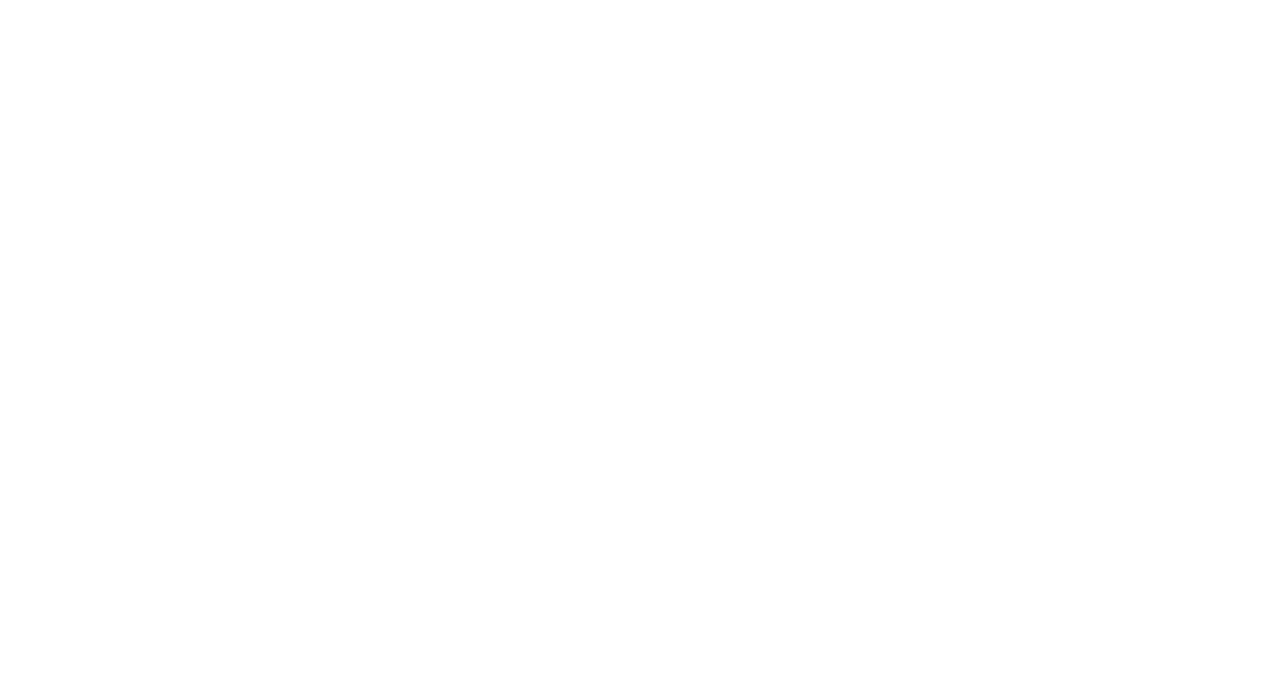
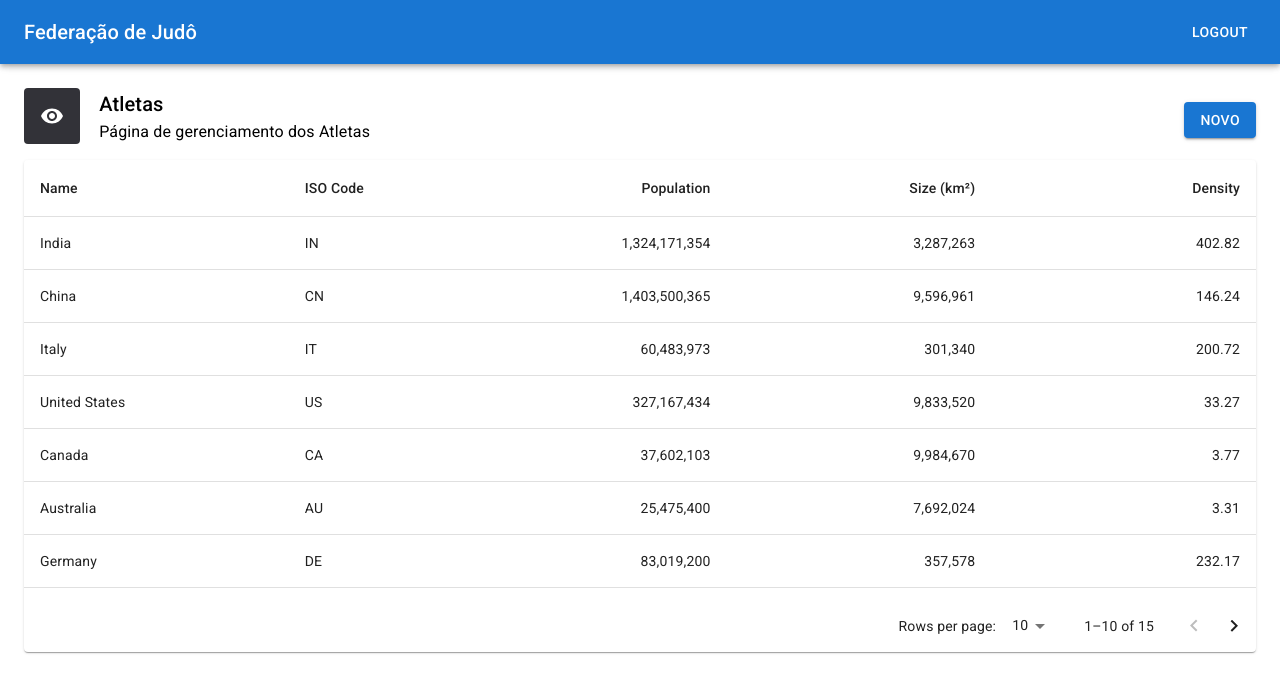
Before and after one commit to felipebsoares/Judo_Project, a React (Create React App) app in the folder frontend/: page /atletas in a window 1280 px wide. Before the commit this address had no page. Shown: the top 692 px of the page. Built offline with nearby package versions, Linux system fonts and the light colour scheme.

Commit message:
feat: add react-table-material-ui

```diff
--- a/frontend/src/pages/atletas-page/atletas-page.tsx
+++ b/frontend/src/pages/atletas-page/atletas-page.tsx
@@ -1,19 +1,166 @@
+import * as React from 'react';
+import Paper from '@mui/material/Paper';
+import Table from '@mui/material/Table';
+import TableBody from '@mui/material/TableBody';
+import TableCell from '@mui/material/TableCell';
+import TableContainer from '@mui/material/TableContainer';
+import TableHead from '@mui/material/TableHead';
+import TablePagination from '@mui/material/TablePagination';
+import TableRow from '@mui/material/TableRow';
+import { LayoutBase } from '../../shared/layout';
+import { Box, Button } from '@mui/material';
+import { PageHeader } from '../../shared/components';
 import { Visibility } from '@mui/icons-material';
-import { Button, Typography } from '@mui/material';
-import { PageHeader } from '../../shared/components';
-import { LayoutBase } from '../../shared/layout';
+
+interface Column {
+  id: 'name' | 'code' | 'population' | 'size' | 'density';
+  label: string;
+  minWidth?: number;
+  align?: 'right';
+  format?: (value: number) => string;
+}
+
+const columns: readonly Column[] = [
+  { id: 'name', label: 'Name', minWidth: 170 },
+  { id: 'code', label: 'ISO\u00a0Code', minWidth: 100 },
+  {
+    id: 'population',
+    label: 'Population',
+    minWidth: 170,
+    align: 'right',
+    format: (value: number) => value.toLocaleString('en-US'),
+  },
+  {
+    id: 'size',
+    label: 'Size\u00a0(km\u00b2)',
+    minWidth: 170,
+    align: 'right',
+    format: (value: number) => value.toLocaleString('en-US'),
+  },
+  {
+    id: 'density',
+    label: 'Density',
+    minWidth: 170,
+    align: 'right',
+    format: (value: number) => value.toFixed(2),
+  },
+];
+
+interface Data {
+  name: string;
+  code: string;
+  population: number;
+  size: number;
+  density: number;
+}
+
+function createData(
+  name: string,
+  code: string,
+  population: number,
+  size: number,
+): Data {
+  const density = population / size;
+  return { name, code, population, size, density };
+}
+
+const rows = [
+  createData('India', 'IN', 1324171354, 3287263),
+  createData('China', 'CN', 1403500365, 9596961),
+  createData('Italy', 'IT', 60483973, 301340),
+  createData('United States', 'US', 327167434, 9833520),
+  createData('Canada', 'CA', 37602103, 9984670),
+  createData('Australia', 'AU', 25475400, 7692024),
+  createData('Germany', 'DE', 83019200, 357578),
+  createData('Ireland', 'IE', 4857000, 70273),
+  createData('Mexico', 'MX', 126577691, 1972550),
+  createData('Japan', 'JP', 126317000, 377973),
+  createData('France', 'FR', 67022000, 640679),
+  createData('United Kingdom', 'GB', 67545757, 242495),
+  createData('Russia', 'RU', 146793744, 17098246),
+  createData('Nigeria', 'NG', 200962417, 923768),
+  createData('Brazil', 'BR', 210147125, 8515767),
+];
 
 export const AtletasPage: React.FC = () => {
+  const [page, setPage] = React.useState(0);
+  const [rowsPerPage, setRowsPerPage] = React.useState(10);
+
+  const handleChangePage = (event: unknown, newPage: number) => {
+    setPage(newPage);
+  };
+
+  const handleChangeRowsPerPage = (
+    event: React.ChangeEvent<HTMLInputElement>,
+  ) => {
+    setRowsPerPage(+event.target.value);
+    setPage(0);
+  };
+
   return (
     <LayoutBase>
-      <Typography>
+      <Box>
         <PageHeader
-          title="Listas"
-          description="Página de gerenciamento das listas"
+          title="Atletas"
+          description="Página de gerenciamento dos Atletas"
           icon={Visibility}
           action={<Button variant="contained">Novo</Button>}
         />
-      </Typography>
+
+        <Paper sx={{ width: '100%', overflow: 'hidden' }}>
+          <TableContainer sx={{ maxHeight: 440 }}>
+            <Table stickyHeader aria-label="sticky table">
+              <TableHead>
+                <TableRow>
+                  {columns.map((column) => (
+                    <TableCell
+                      key={column.id}
+                      align={column.align}
+                      style={{ minWidth: column.minWidth }}
+                    >
+                      {column.label}
+                    </TableCell>
+                  ))}
+                </TableRow>
+              </TableHead>
+              <TableBody>
+                {rows
+                  .slice(page * rowsPerPage, page * rowsPerPage + rowsPerPage)
+                  .map((row) => {
+                    return (
+                      <TableRow
+                        hover
+                        role="checkbox"
+                        tabIndex={-1}
+                        key={row.code}
+                      >
+                        {columns.map((column) => {
+                          const value = row[column.id];
+                          return (
+                            <TableCell key={column.id} align={column.align}>
+                              {column.format && typeof value === 'number'
+                                ? column.format(value)
+                                : value}
+                            </TableCell>
+                          );
+                        })}
+                      </TableRow>
+                    );
+                  })}
+              </TableBody>
+            </Table>
+          </TableContainer>
+          <TablePagination
+            rowsPerPageOptions={[10, 25, 100]}
+            component="div"
+            count={rows.length}
+            rowsPerPage={rowsPerPage}
+            page={page}
+            onPageChange={handleChangePage}
+            onRowsPerPageChange={handleChangeRowsPerPage}
+          />
+        </Paper>
+      </Box>
     </LayoutBase>
   );
 };
--- a/frontend/src/routes/index.tsx
+++ b/frontend/src/routes/index.tsx
@@ -3,7 +3,7 @@
 import { AuthRoutes } from './auth.routes';
 
 export function Routes() {
-  const user = false;
+  const user = true;
 
   return <BrowserRouter>{user ? <AppRoutes /> : <AuthRoutes />}</BrowserRouter>;
 }
--- a/frontend/src/shared/components/page-header/material-styles.ts
+++ b/frontend/src/shared/components/page-header/material-styles.ts
@@ -5,7 +5,6 @@
   align-items: center;
   justify-content: space-between;
   margin-bottom: 1rem;
-  width: 100%;
 `;
 
 export const HeaderWrapping = styled(Box)`
--- a/frontend/src/shared/layout/layout-base.tsx
+++ b/frontend/src/shared/layout/layout-base.tsx
@@ -14,7 +14,7 @@
 
 export const LayoutBase: React.FC<Props> = ({ children }) => {
   return (
-    <Box sx={{ display: 'flex' }}>
+    <Box>
       <AppBar component="nav">
         <Toolbar>
           <IconButton
```
